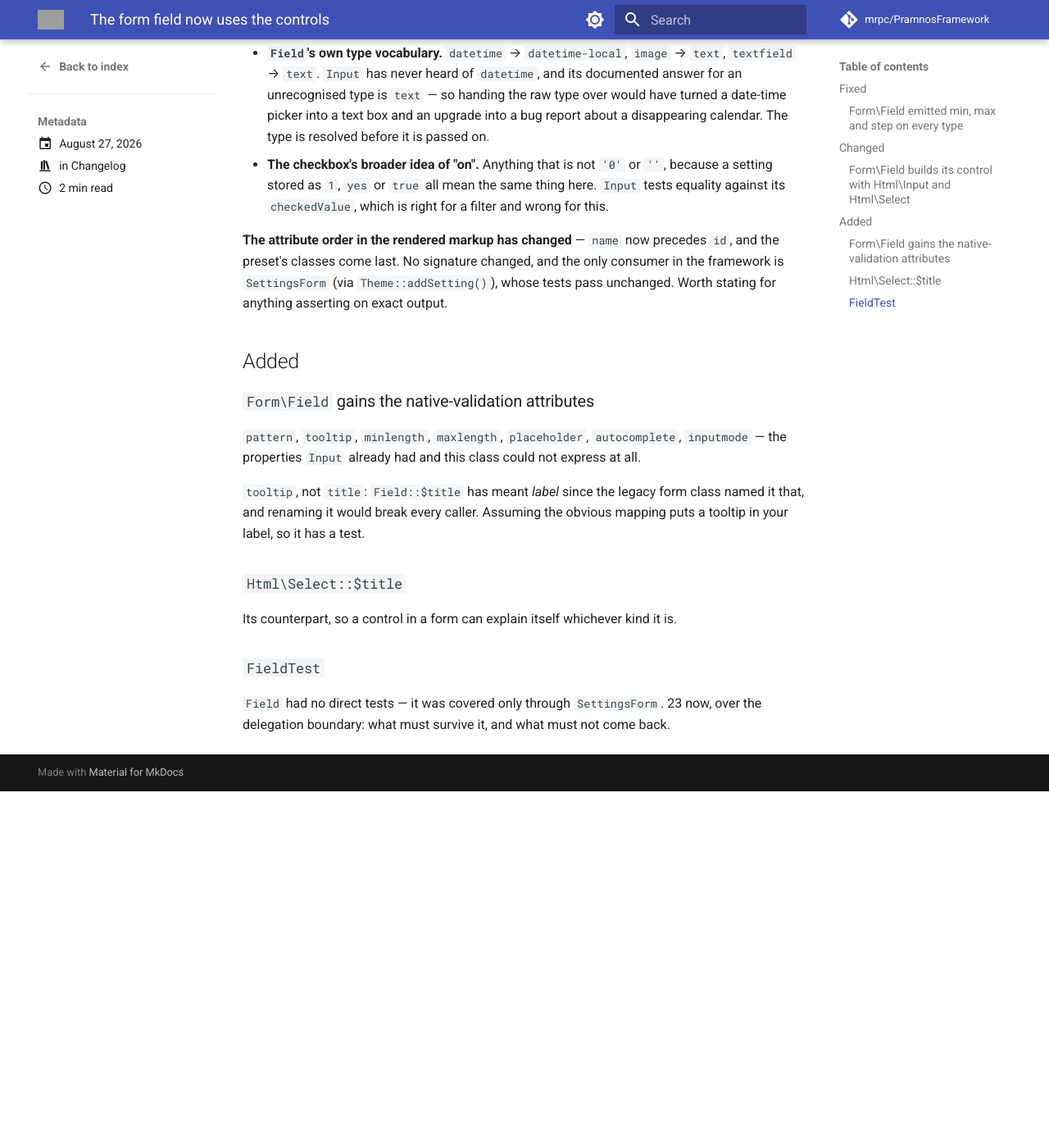
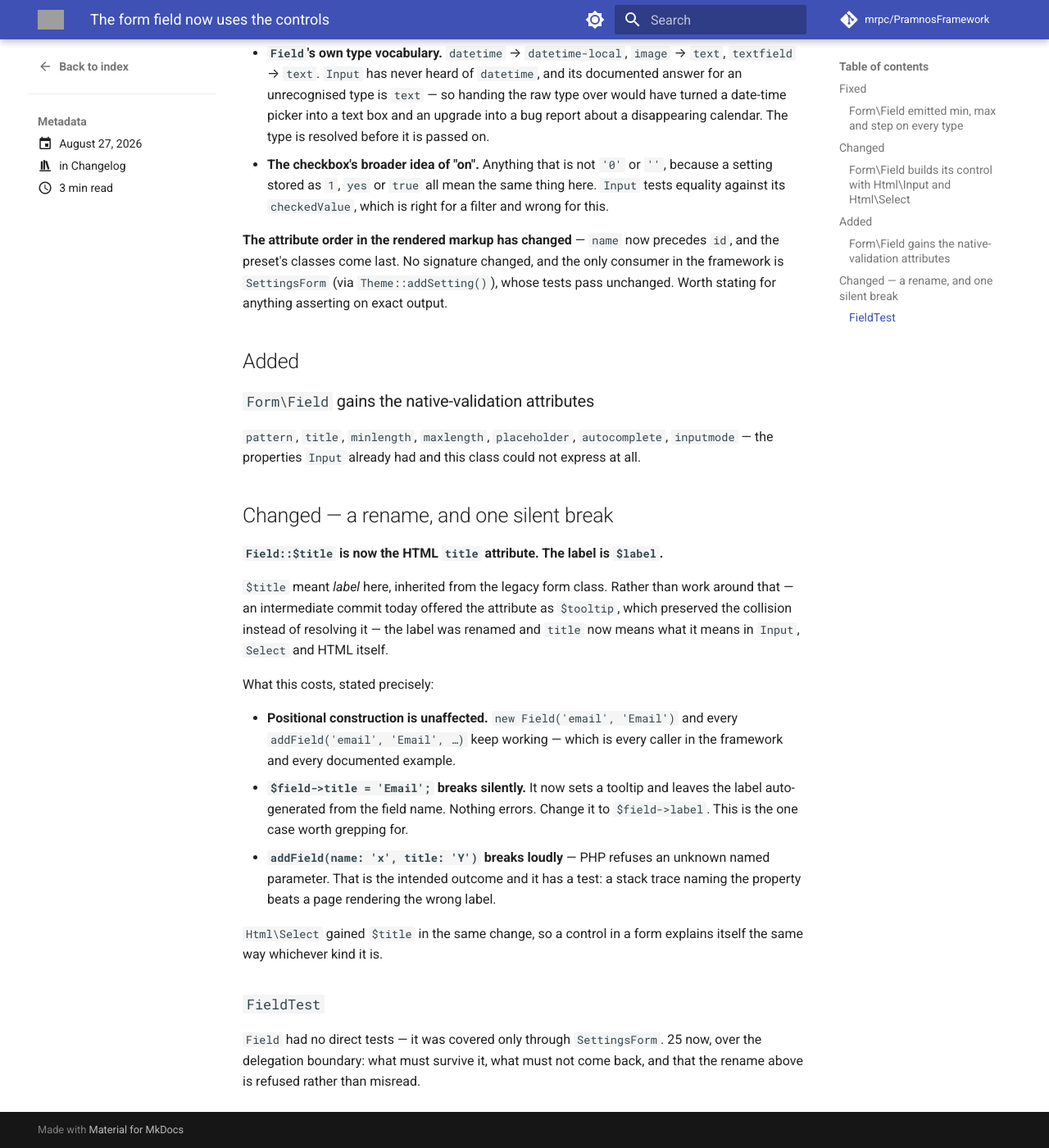
Before and after one commit to mrpc/PramnosFramework, an MkDocs documentation site: the page built from docs/version-history/posts/2026-08-27-the-form-field-now-uses-the-controls.md, in a window 1280 px wide and 1400 px high, scrolled down 957 px. Shown: the whole window at 82% size. Built offline with MkDocs 1.6.1 and Material for MkDocs 9.7.7, drawn with Linux system fonts in a browser that asks for light colours; comment, search, counter and statistics services are not loaded; before the commit the page ends 1922 px from its top, so only the background shows below that; grey boxes are pictures that could not be loaded.

Commit message:
refactor(html)!: Field::$title is the HTML attribute; the label is $label
Documenting a collision is not resolving one. `$title` meant *label* here,
inherited from the legacy form class, so this class could not offer an
HTML `title` under its own name — and the previous commit worked around
that by calling the attribute `$tooltip`, which preserved the confusion
rather than fixing it.

The label is `$label` now, and `title` means what it means in Input,
Select and HTML itself.

What it costs, precisely:

- Positional construction is unaffected — `new Field('email', 'Email')`
  and every addField('email', 'Email', …). That is every caller in the
  framework and every documented example, which is what made the rename
  safe to make.
- `$field->title = 'Email';` breaks SILENTLY: it now sets a tooltip and
  leaves the label auto-generated from the name. This is the one case to
  grep for in a consuming project.
- addField(name: 'x', title: 'Y') breaks loudly — PHP refuses an unknown
  named parameter. Intended, and tested: a stack trace naming the property
  beats a page rendering the wrong label.

SettingsForm::addField()'s parameter is renamed to match, so the loud
failure happens at the documented entry point too.

Two tests state the boundary: the old named argument is refused, and
positional construction still sets the label rather than a tooltip.

```diff
--- a/docs/version-history/posts/2026-08-27-the-form-field-now-uses-the-controls.md
+++ b/docs/version-history/posts/2026-08-27-the-form-field-now-uses-the-controls.md
@@ -59,18 +59,35 @@ stating for anything asserting on exact output.
 
 ### `Form\Field` gains the native-validation attributes
 
-`pattern`, `tooltip`, `minlength`, `maxlength`, `placeholder`, `autocomplete`,
-`inputmode` — the properties `Input` already had and this class could not express at all.
+`pattern`, `title`, `minlength`, `maxlength`, `placeholder`, `autocomplete`, `inputmode` —
+the properties `Input` already had and this class could not express at all.
 
-`tooltip`, not `title`: `Field::$title` has meant *label* since the legacy form class
-named it that, and renaming it would break every caller. Assuming the obvious mapping puts
-a tooltip in your label, so it has a test.
+## Changed — a rename, and one silent break
 
-### `Html\Select::$title`
+**`Field::$title` is now the HTML `title` attribute. The label is `$label`.**
 
-Its counterpart, so a control in a form can explain itself whichever kind it is.
+`$title` meant *label* here, inherited from the legacy form class. Rather than work around
+that — an intermediate commit today offered the attribute as `$tooltip`, which preserved
+the collision instead of resolving it — the label was renamed and `title` now means what
+it means in `Input`, `Select` and HTML itself.
+
+What this costs, stated precisely:
+
+- **Positional construction is unaffected.** `new Field('email', 'Email')` and every
+  `addField('email', 'Email', …)` keep working — which is every caller in the framework
+  and every documented example.
+- **`$field->title = 'Email';` breaks silently.** It now sets a tooltip and leaves the
+  label auto-generated from the field name. Nothing errors. Change it to `$field->label`.
+  This is the one case worth grepping for.
+- **`addField(name: 'x', title: 'Y')` breaks loudly** — PHP refuses an unknown named
+  parameter. That is the intended outcome and it has a test: a stack trace naming the
+  property beats a page rendering the wrong label.
+
+`Html\Select` gained `$title` in the same change, so a control in a form explains itself
+the same way whichever kind it is.
 
 ### `FieldTest`
 
-`Field` had no direct tests — it was covered only through `SettingsForm`. 23 now, over the
-delegation boundary: what must survive it, and what must not come back.
+`Field` had no direct tests — it was covered only through `SettingsForm`. 25 now, over the
+delegation boundary: what must survive it, what must not come back, and that the rename
+above is refused rather than misread.
```
Also changed, not shown: docs/Pramnos_Html_Components_Guide.md (+22 -8 lines), 3 other files.
